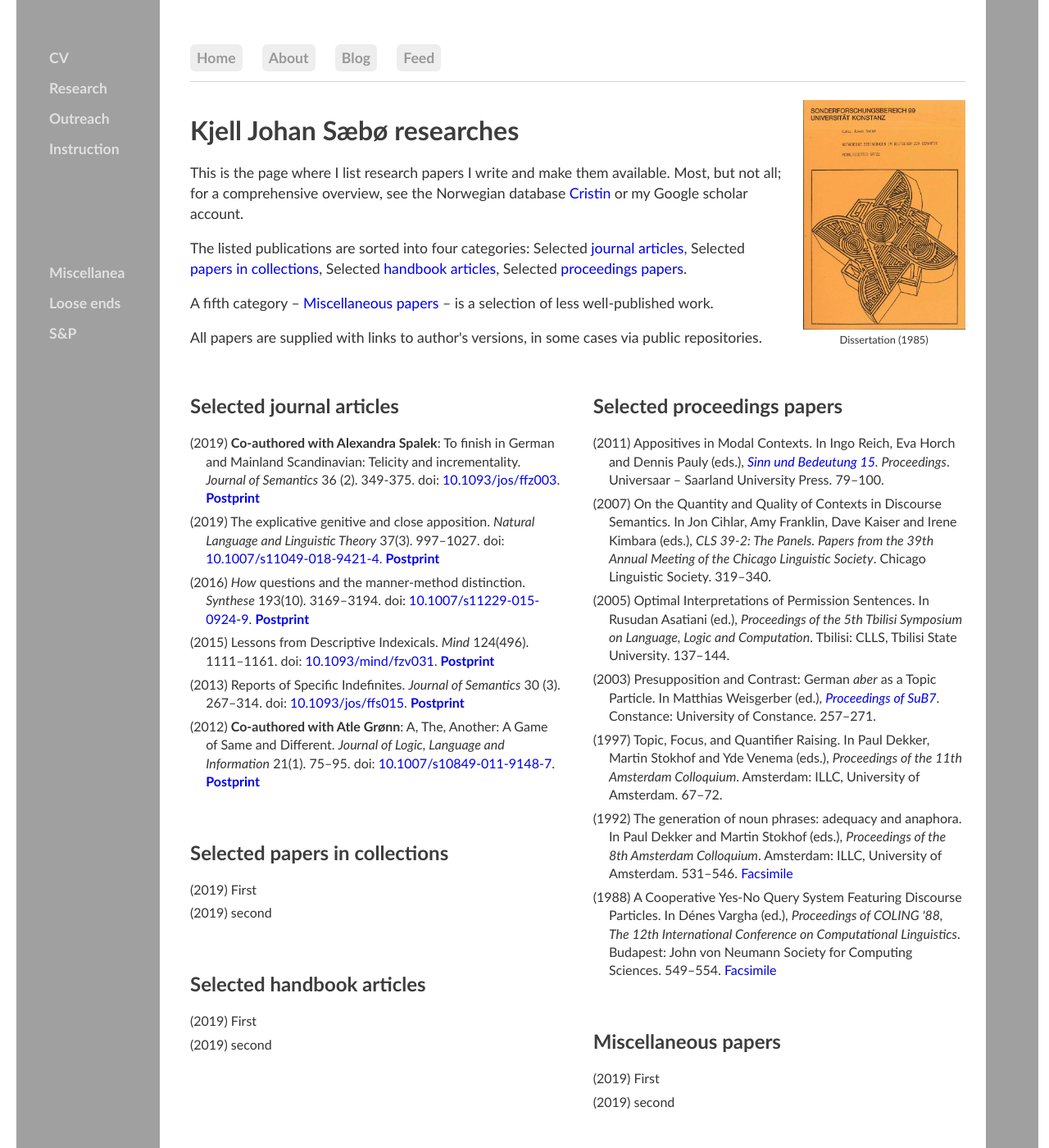
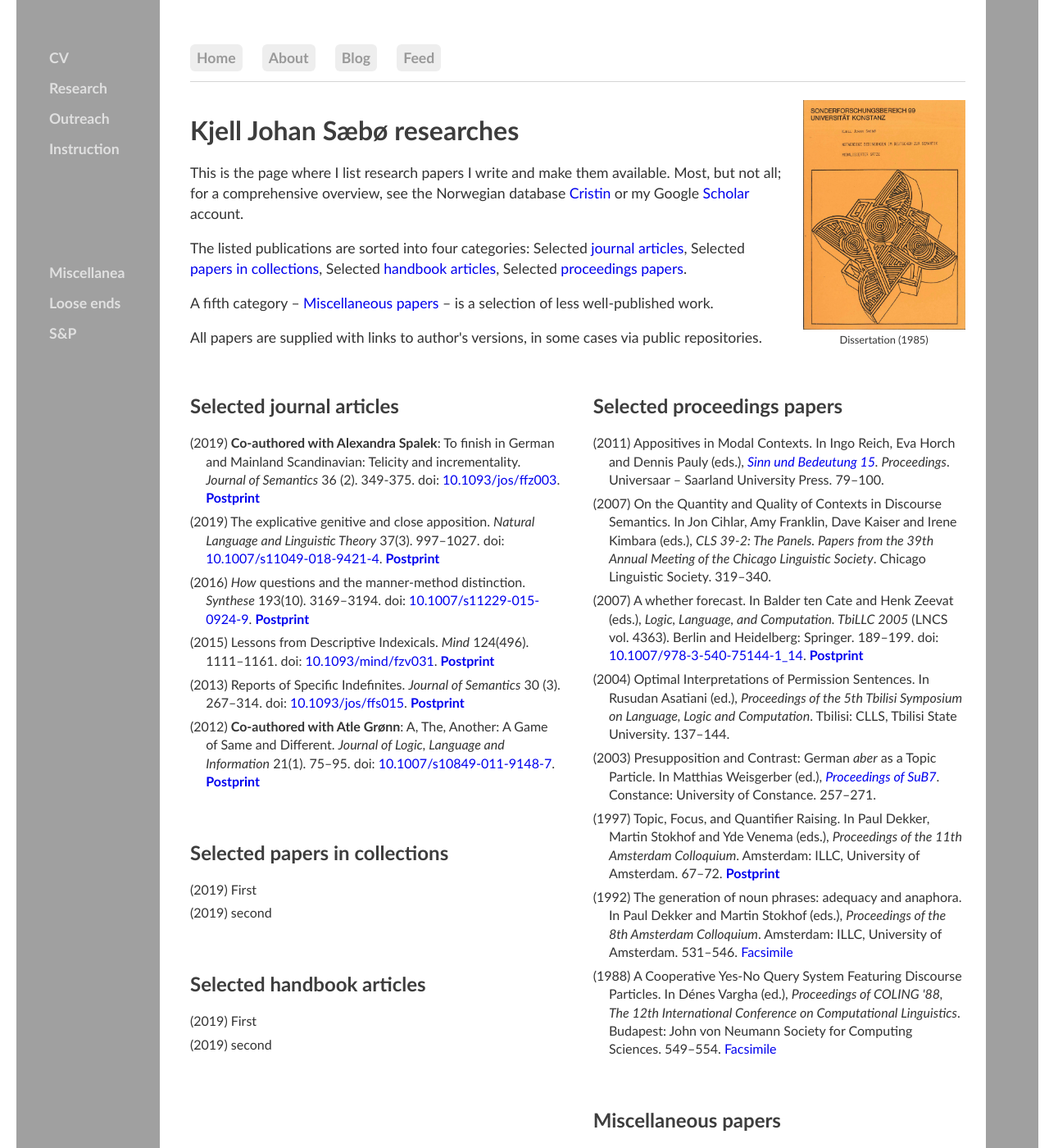
Before and after one commit to kjelljs/kjelljs.github.io, a Jekyll site: the page built from research/index.html, in a window 1280 px wide and 1400 px high. Shown: the whole window at 82% size. Built offline with Jekyll 4.4.1, drawn with Linux system fonts in a browser that asks for light colours.

Commit message:
Update index.html

```diff
--- a/research/index.html
+++ b/research/index.html
@@ -13,7 +13,7 @@
 <div style="float:right;"><figure class="rightfig"><img style="height:280px;" src="/pics/SFB99.jpg"><figcaption>Dissertation (1985)</figcaption></figure></div>
 <div class="blurb">
 	<h1>Kjell Johan Sæbø researches</h1>
-	<div class="ingress"><p>This is the page where I list research papers I write and make them available. Most, but not all; for a comprehensive overview, see the Norwegian database <a href="https://wo.cristin.no/as/WebObjects/cristin.woa/wa/fres?action=sok&etternavn=Sæbø&fornavn=Kjell+Johan&erNorsk=1&erNordisk=1&erNasjonalt=1&erInternasjonalt=1&erUkjent=1&visParametre=1&bs=50">Cristin</a> or my Google scholar account.</p> <p>The listed publications are sorted into four categories: Selected <a href="#jour">journal articles</a>, Selected <a href="#coll">papers in collections</a>, Selected <a href="#hand">handbook articles</a>, Selected <a href="#proc">proceedings papers</a>.</p><p>A fifth category – <a href="#misc">Miscellaneous papers</a> – is a selection of less well-published work.</p><p>All papers are supplied with links to author's versions, in some cases via public repositories.</p></div>
+	<div class="ingress"><p>This is the page where I list research papers I write and make them available. Most, but not all; for a comprehensive overview, see the Norwegian database <a href="https://wo.cristin.no/as/WebObjects/cristin.woa/wa/fres?action=sok&etternavn=Sæbø&fornavn=Kjell+Johan&erNorsk=1&erNordisk=1&erNasjonalt=1&erInternasjonalt=1&erUkjent=1&visParametre=1&bs=50">Cristin</a> or my Google <a href="https://scholar.google.com/citations?user=XBZ6ZXsAAAAJ">Scholar</a> account.</p> <p>The listed publications are sorted into four categories: Selected <a href="#jour">journal articles</a>, Selected <a href="#coll">papers in collections</a>, Selected <a href="#hand">handbook articles</a>, Selected <a href="#proc">proceedings papers</a>.</p><p>A fifth category – <a href="#misc">Miscellaneous papers</a> – is a selection of less well-published work.</p><p>All papers are supplied with links to author's versions, in some cases via public repositories.</p></div>
 	</div><!-- /.blurb -->
 <style type="text/css">
 .left {
@@ -53,9 +53,10 @@
 	    <ul id="pubs">
 		    <li>(2011) Appositives in Modal Contexts. In Ingo Reich, Eva Horch and Dennis Pauly (eds.), <em><a href="http://universaar.uni-saarland.de/monographien/volltexte/2011/30/html/artikeluebersicht.html">Sinn und Bedeutung 15</a>. Proceedings</em>. Universaar – Saarland University Press. 79–100.</li>
 	<li>(2007) On the Quantity and Quality of Contexts in Discourse Semantics. In Jon Cihlar, Amy Franklin, Dave Kaiser and Irene Kimbara (eds.), <em>CLS 39-2: The Panels. Papers from the 39th Annual Meeting of the Chicago Linguistic Society</em>. Chicago Linguistic Society. 319–340.</li>
-	<li>(2005) Optimal Interpretations of Permission Sentences. In Rusudan Asatiani (ed.), <em>Proceedings of the 5th Tbilisi Symposium on Language, Logic and Computation</em>. Tbilisi: CLLS, Tbilisi State University. 137–144.</li>
+	<li>(2007) A whether forecast. In Balder ten Cate and Henk Zeevat (eds.), <em>Logic, Language, and Computation. TbiLLC 2005</em> (LNCS vol. 4363). Berlin and Heidelberg: Springer. 189–199. doi: <a href="https://doi.org/10.1007/978-3-540-75144-1_14">10.1007/978-3-540-75144-1_14</a>. <a href="/pdf/Batumi.pdf"><b>Postprint</b></a></li>
+	<li>(2004) Optimal Interpretations of Permission Sentences. In Rusudan Asatiani (ed.), <em>Proceedings of the 5th Tbilisi Symposium on Language, Logic and Computation</em>. Tbilisi: CLLS, Tbilisi State University. 137–144.</li>
 	<li>(2003) Presupposition and Contrast: German <em>aber</em> as a Topic Particle. In Matthias Weisgerber (ed.), <a href="https://kops.uni-konstanz.de/bitstream/handle/123456789/3807/ap114.pdf?sequence=1&isAllowed=y"><em>Proceedings of SuB7</em></a>. Constance: University of Constance. 257–271.</li>
-	<li>(1997) Topic, Focus, and Quantifier Raising. In Paul Dekker, Martin Stokhof and Yde Venema (eds.), <em>Proceedings of the 11th Amsterdam Colloquium</em>. Amsterdam: ILLC, University of Amsterdam. 67–72.</li>
+	<li>(1997) Topic, Focus, and Quantifier Raising. In Paul Dekker, Martin Stokhof and Yde Venema (eds.), <em>Proceedings of the 11th Amsterdam Colloquium</em>. Amsterdam: ILLC, University of Amsterdam. 67–72. <a href="/pdf/Amsterdam97.pdf"><b>Postprint</b></a></li></li>
 	<li>(1992) The generation of noun phrases: adequacy and anaphora. In Paul Dekker and Martin Stokhof (eds.), <em>Proceedings of the 8th Amsterdam Colloquium</em>. Amsterdam: ILLC, University of Amsterdam. 531–546. <a href="/pdf/saeboe1992.pdf">Facsimile</a></li>
 	<li>(1988) A Cooperative Yes-No Query System Featuring Discourse Particles. In Dénes Vargha (ed.), <em>Proceedings of COLING '88, The 12th International Conference on Computational Linguistics</em>. Budapest: John von Neumann Society for Computing Sciences. 549–554. <a href="/pdf/coling88.pdf">Facsimile</a></li>
     </ul>
```
